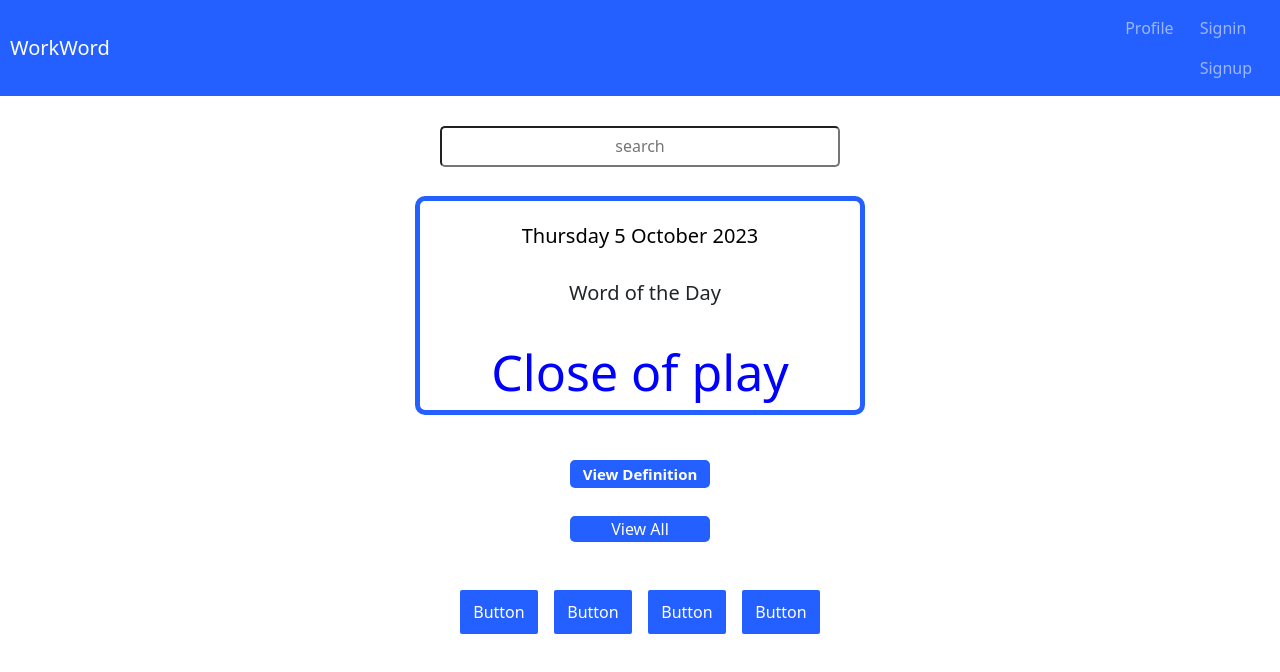
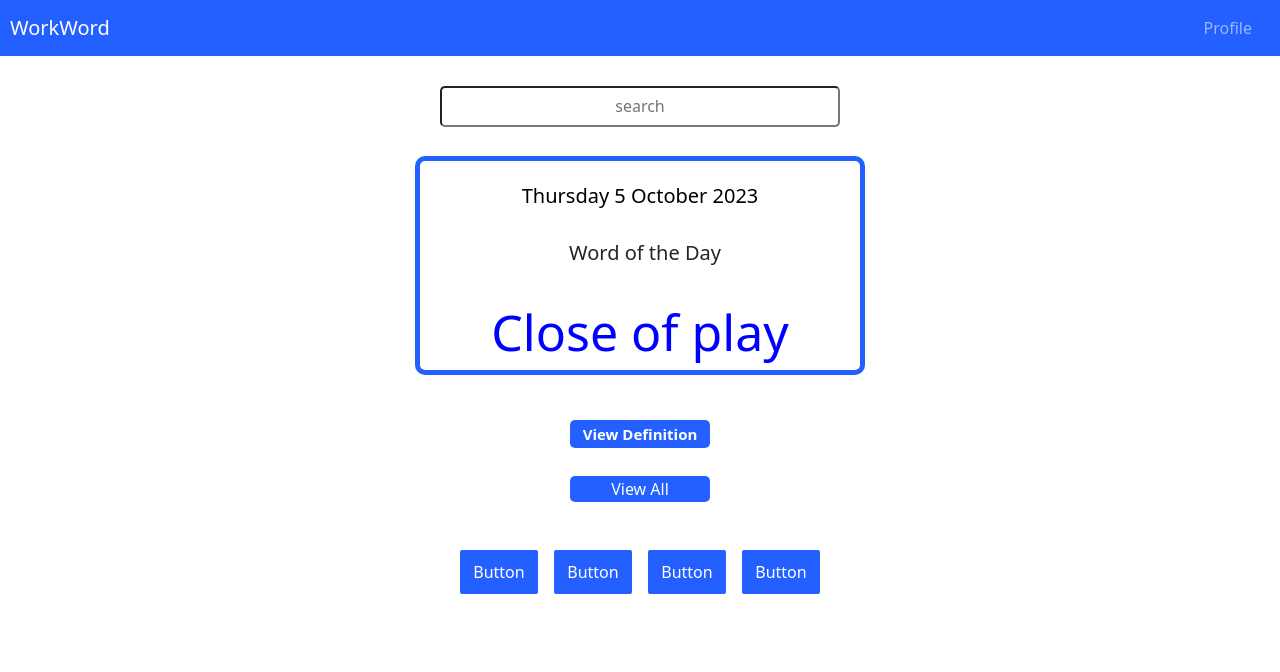
Before and after one commit to EriikT/ReactAppProject, a React (Create React App) app in the folder my-app/: page /Home in a window 1280 px wide. Shown: the top 672 px of the page. Built offline with nearby package versions, Linux system fonts and the light colour scheme.

Commit message:
more changes

```diff
--- a/my-app/src/components/Navbar.js
+++ b/my-app/src/components/Navbar.js
@@ -52,15 +52,11 @@ export default function AppNavbar() {
                 <Navbar.Collapse id="responsive-navbar-nav">
                     <Nav className="ms-auto navigation-container">
                         <Nav.Link href="/Profile" className='nav-link'>Profile</Nav.Link>
-                    <div>
                         <Nav.Link href="" className='nav-link'  onClick={handleDelete}>Logout</Nav.Link>
-                    </div>
                     </Nav>
                 </Navbar.Collapse>
             </Navbar>
-
         </div>
-
         :
         <div>
         <Navbar collapseOnSelect expand="lg" className="navbar-color" variant="dark">
@@ -71,10 +67,8 @@ export default function AppNavbar() {
             <Navbar.Collapse id="responsive-navbar-nav">
                 <Nav className="ms-auto navigation-container">
                     <Nav.Link href="/Profile" className='nav-link'>Profile</Nav.Link>
-                    <div>
-                    <Nav.Link href="/SigninAccount" className='nav-link'>Signin</Nav.Link>
-                    <Nav.Link href="/CreateAccount" className='nav-link'>Signup</Nav.Link>
-                    </div>
+                    {/* <Nav.Link href="SigninAccount" className='nav-link'>Signin</Nav.Link>
+                    <Nav.Link href="CreateAccount" className='nav-link'>Signup</Nav.Link> */}
                 </Nav>
             </Navbar.Collapse>
         </Navbar>
```
Lines whose indentation alone changed are shown as unchanged.
